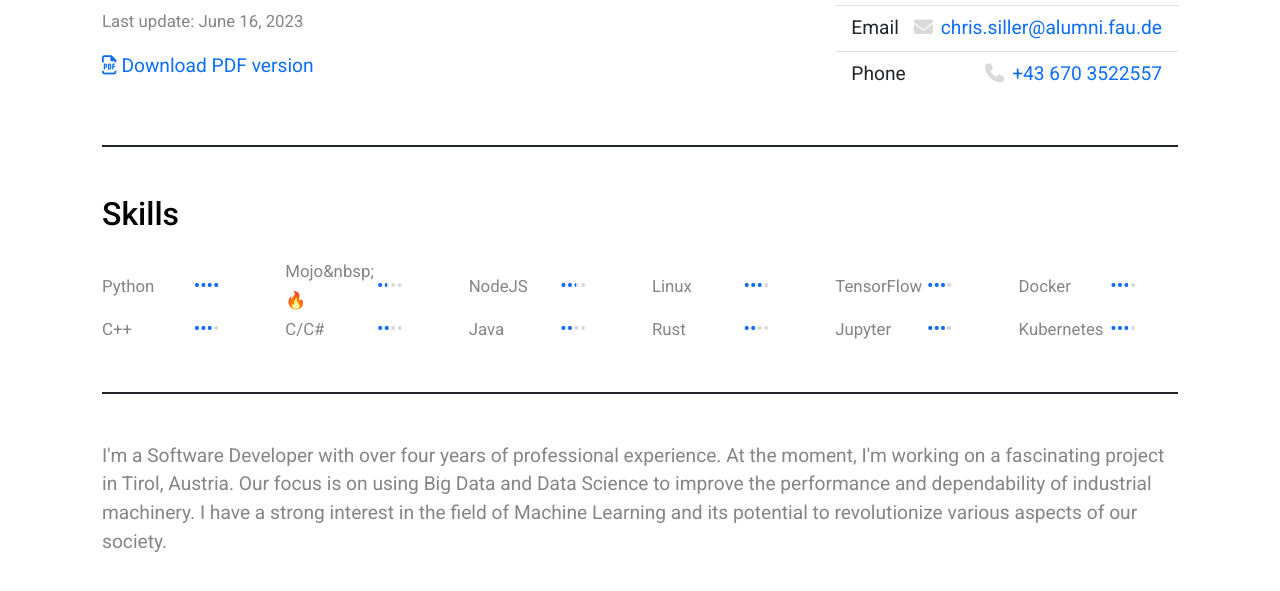
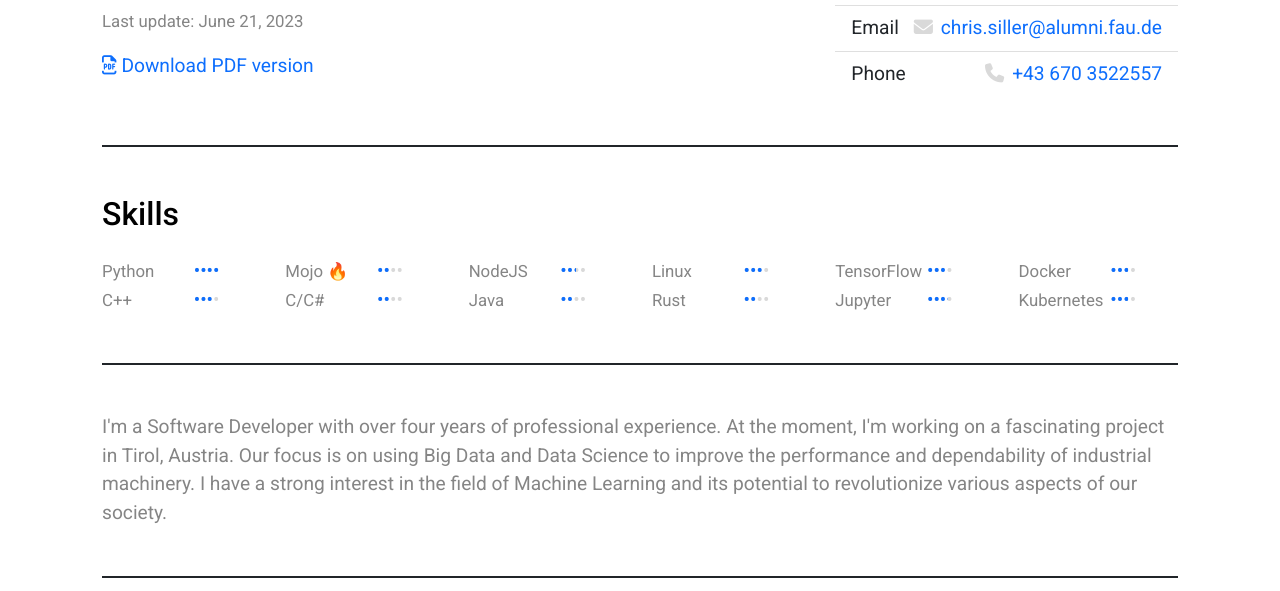
Before and after one commit to ChriSil/cv, a plain HTML site: page index.html in a window 1280 px wide. Shown: the part 209-800 px from the top of the page. Drawn offline with nearby package versions, Linux system fonts and the light colour scheme.

Commit message:
Deploying to gh-pages from  @ 7fc3fbe45fc28fc91793f4de034e7893fef26757 🚀

```diff
--- a/index.html
+++ b/index.html
@@ -24,7 +24,7 @@
                 </div>
                 <div>
                     <p>
-                        <time datetime="" class="small">Last update: June 16, 2023</time>
+                        <time datetime="" class="small">Last update: June 21, 2023</time>
                     </p>
                     <p>
                         <span class="screen"><a href="christopher-siller.software-engineer-m-sc.pdf"><i class="far fa-file-pdf"></i>Download PDF version</a></span>
@@ -82,11 +82,11 @@
                 </div>
             </div>
             <div class="col-print-1 col-3 col-md-2 col-lg-1 text-right">
-                <small>Mojo&amp;nbsp;🔥</small>
+                <small>Mojo 🔥</small>
             </div>
             <div class="col-print-1 col-3 col-md-2 col-lg-1">
                 <div class="skills">
-                    <div class="skills-bar" style="width: 40%"></div>
+                    <div class="skills-bar" style="width: 45%"></div>
                 </div>
             </div>
             <div class="col-print-1 col-3 col-md-2 col-lg-1 text-right">
```
Also changed, not shown: 1 other file.
